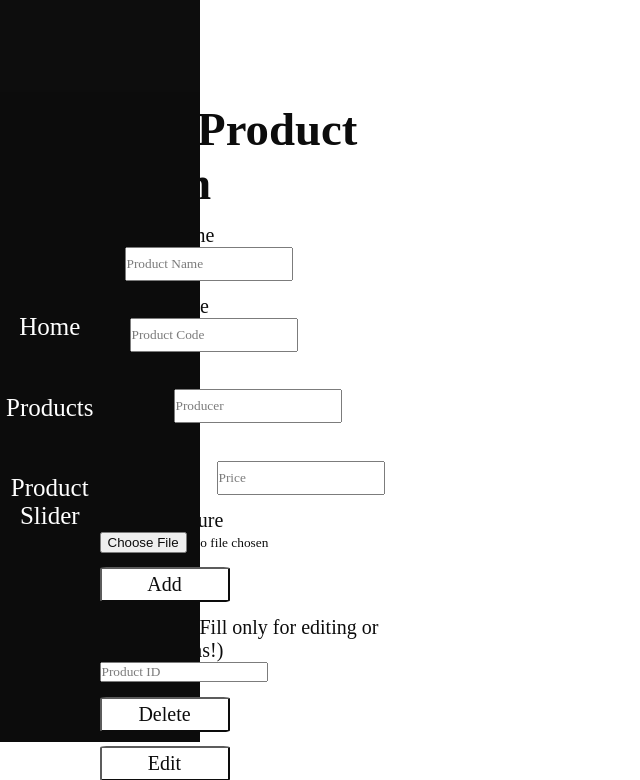
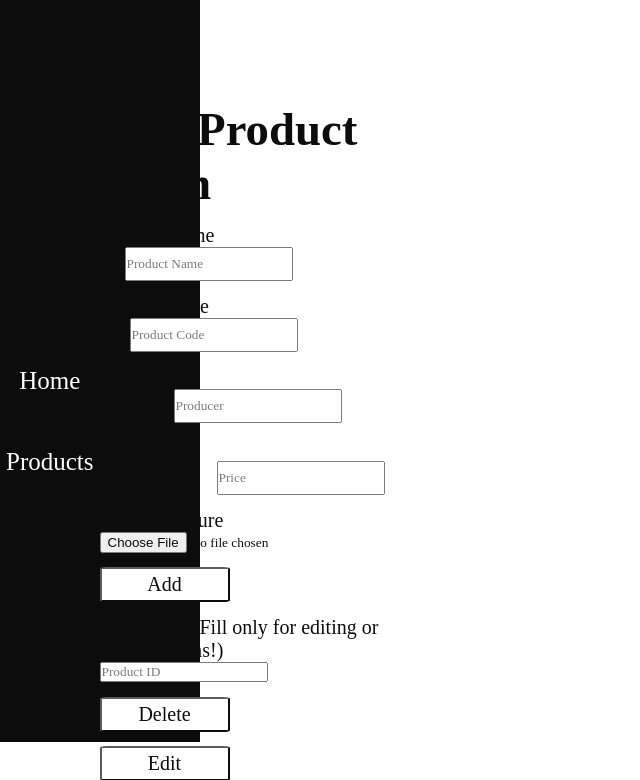
Before and after one commit to KujteseLahi/ProjektiFashion, a PHP site: page /ProductRegister.php in a window 1280 px wide. Shown: the part 163-943 px from the top of the page, without its empty margins (0-640 px from the left). Run offline with PHP 8.4, Linux system fonts and the light colour scheme; some libraries are stand-ins or nearby versions.

Commit message:
Update ProductRegister.php

```diff
--- a/ProductRegister.php
+++ b/ProductRegister.php
@@ -5,7 +5,7 @@
     <title>pocketMarket-Products</title>
     <meta charset="UTF-8" />
     <meta name="viewport" content="width=device-width, initial-scale=1.0" />
-    <link rel="stylesheet" href="ProductRegister.css">
+    <link rel="stylesheet" href="css/productRegister.css">
 
     <script src = "js/productFormValidation.js">
 
@@ -33,7 +33,7 @@
             <div class="nenmeny">
                 <button class="nmenubtn" type="menu" onclick="location.href='adminPage.php'">Home</button>
                 <button class="nmenubtn" type="menu" onclick="location.href='ProductRegister.php'">Products</button>
-                <button class="nmenubtn" type="menu" >Product Slider</button>
+
 
             </div>
 
```
